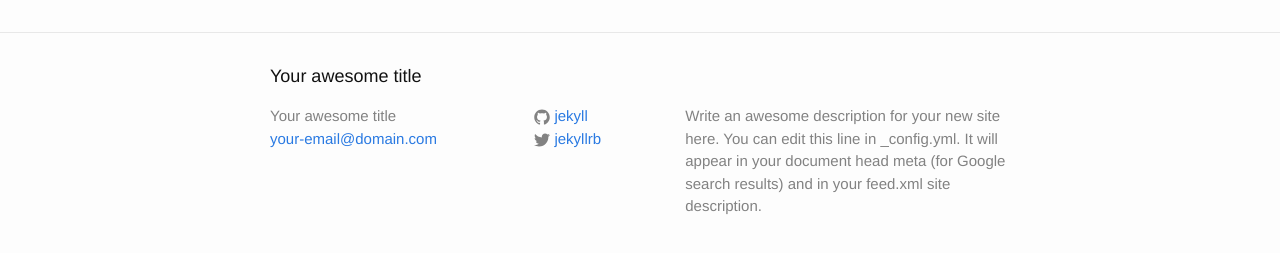
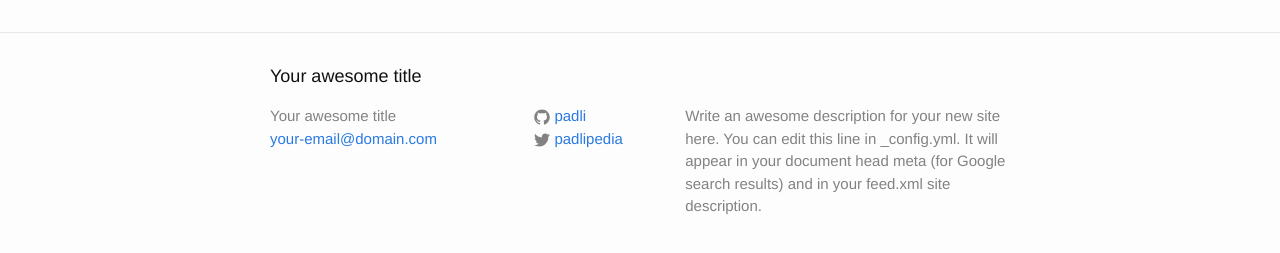
Before and after one commit to padli/at, a Jekyll site: the page built from index.html, in a window 1280 px wide. Shown: the part 264-517 px from the top of the page. Built offline with Jekyll 4.4.1, drawn with Linux system fonts in a browser that asks for light colours.

Commit message:
config update

```diff
--- a/_config.yml
+++ b/_config.yml
@@ -1,11 +1,4 @@
-# Welcome to Jekyll!
-#
-# This config file is meant for settings that affect your whole blog, values
-# which you are expected to set up once and rarely need to edit after that.
-# For technical reasons, this file is *NOT* reloaded automatically when you use
-# 'jekyll serve'. If you change this file, please restart the server process.
 
-# Site settings
 title: Your awesome title
 email: your-email@domain.com
 description: > # this means to ignore newlines until "baseurl:"
@@ -13,9 +6,9 @@
   line in _config.yml. It will appear in your document head meta (for
   Google search results) and in your feed.xml site description.
 baseurl: "" # the subpath of your site, e.g. /blog
-url: "http://yourdomain.com" # the base hostname & protocol for your site
-twitter_username: jekyllrb
-github_username:  jekyll
+url: "http://padli.github.io/" # the base hostname & protocol for your site
+twitter_username: padlipedia
+github_username:  padli
 
 # Build settings
 markdown: kramdown
```
